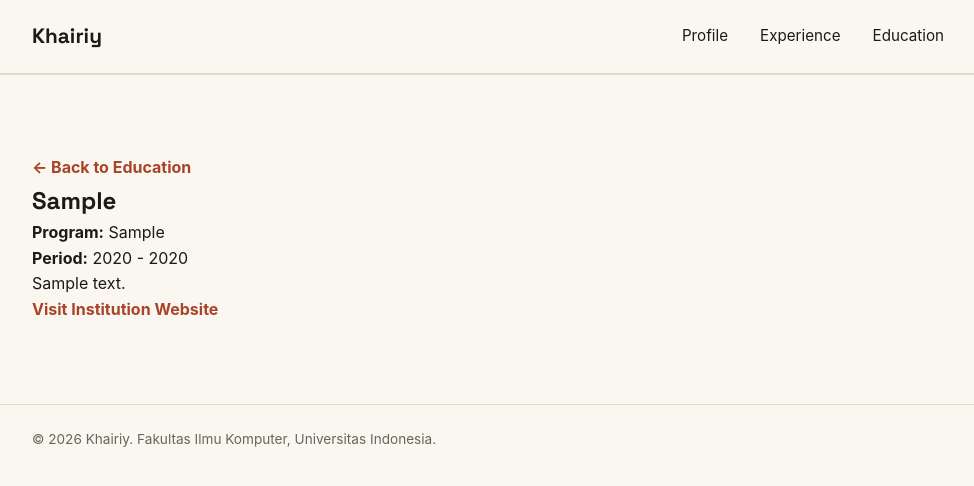
After one commit to naufalkhairiy/myportofolio, a Django app: page /education/00000000-0000-0000-0000-000000000001/ in a window 1280 px wide. The commit adds this page. Shown: the top 486 px of the page, without its empty margins (152-1126 px from the left). Run offline with Django 5.2, Linux system fonts and the light colour scheme; tables that the repository leaves empty hold one stand-in row (values such as "Sample post").

Commit message:
feat: add education detail page

```diff
--- a/main/urls.py
+++ b/main/urls.py
@@ -1,6 +1,11 @@
 from django.urls import path
 
-from main.views import show_main, show_experience, show_education
+from main.views import (
+    show_main,
+    show_experience,
+    show_education,
+    show_education_detail,
+)
 
 app_name = "main"
 
@@ -8,4 +13,9 @@ urlpatterns = [
     path("", show_main, name="show_main"),
     path("experience/", show_experience, name="show_experience"),
     path("education/", show_education, name="show_education"),
+    path(
+        "education/<uuid:education_id>/",
+        show_education_detail,
+        name="show_education_detail",
+    ),
 ]
--- a/main/views.py
+++ b/main/views.py
@@ -1,4 +1,4 @@
-from django.shortcuts import render
+from django.shortcuts import render, get_object_or_404
 
 from main.models import Experience, Education
 
@@ -30,3 +30,13 @@ def show_education(request):
         "education_list" : Education.objects.all().order_by("-start_year")
     }
     return render(request, "education.html", context)
+
+def show_education_detail(request, education_id):
+    education = get_object_or_404(Education, id=education_id)
+
+    context = {
+        "nickname": "Khairiy",
+        "education": education,
+    }
+
+    return render(request, "education_detail.html", context)
--- a/static/css/style.css
+++ b/static/css/style.css
@@ -356,3 +356,23 @@ h1, .brand {
     font-size: 0.85rem;
     font-weight: 600;
 }
+
+.education-action-link {
+    display: inline-block;
+    width: fit-content;
+    color: var(--accent-dark);
+    font-weight: 700;
+    text-decoration: none;
+    border-bottom: 1px solid transparent;
+    transition: color 0.2s ease, border-color 0.2s ease;
+}
+
+.education-action-link:hover {
+    color: var(--accent);
+    border-color: var(--accent);
+}
+
+.education-action-link:focus-visible {
+    outline: 2px solid var(--accent);
+    outline-offset: 3px;
+}
--- /dev/null
+++ b/templates/education_detail.html
@@ -0,0 +1,96 @@
+<!DOCTYPE html>
+<html lang="en">
+<head>
+    <meta charset="UTF-8">
+    <meta name="viewport" content="width=device-width, initial-scale=1.0">
+
+    <title>{{ education.institution }} - {{ nickname }}</title>
+
+    <link rel="preconnect" href="https://fonts.googleapis.com">
+    <link rel="preconnect" href="https://fonts.gstatic.com" crossorigin>
+
+    <link
+        href="https://fonts.googleapis.com/css2?family=Space+Grotesk:wght@500;700&display=swap"
+        rel="stylesheet"
+    >
+
+    <link rel="stylesheet" href="/static/css/style.css?v=2">
+</head>
+
+<body>
+    <header class="site-header">
+        <div class="container">
+            <a href="{% url 'main:show_main' %}" class="brand">
+                {{ nickname }}
+            </a>
+
+            <nav>
+                <a href="{% url 'main:show_main' %}">Profile</a>
+                <a href="{% url 'main:show_experience' %}">Experience</a>
+                <a href="{% url 'main:show_education' %}">Education</a>
+            </nav>
+        </div>
+    </header>
+
+    <main>
+        <section class="education">
+            <div class="container">
+
+                <a
+                    href="{% url 'main:show_education' %}"
+                    class="education-action-link"
+                >
+                    ← Back to Education
+                </a>
+
+                <h1>{{ education.institution }}</h1>
+
+                <p>
+                    <strong>Program:</strong>
+                    {{ education.program }}
+                </p>
+
+                <p>
+                    <strong>Period:</strong>
+                    {{ education.start_year }}
+                    -
+                    {% if education.is_current %}
+                        Present
+                    {% else %}
+                        {{ education.end_year }}
+                    {% endif %}
+                </p>
+
+                {% if education.description %}
+                    <p>
+                        {{ education.description }}
+                    </p>
+                {% endif %}
+
+                {% if education.website %}
+                    <p>
+                        <a
+                            href="{{ education.website }}"
+                            target="_blank"
+                            rel="noopener noreferrer"
+                            class="education-action-link"
+                        >
+                            Visit Institution Website
+                        </a>
+                    </p>
+                {% endif %}
+
+            </div>
+        </section>
+    </main>
+
+    <footer class="site-footer">
+        <div class="container">
+            <p>
+                &copy; 2026 {{ nickname }}.
+                Fakultas Ilmu Komputer, Universitas Indonesia.
+            </p>
+        </div>
+    </footer>
+</body>
+</html>
```
Also changed, not shown: templates/education.html (+8 -1 lines).
